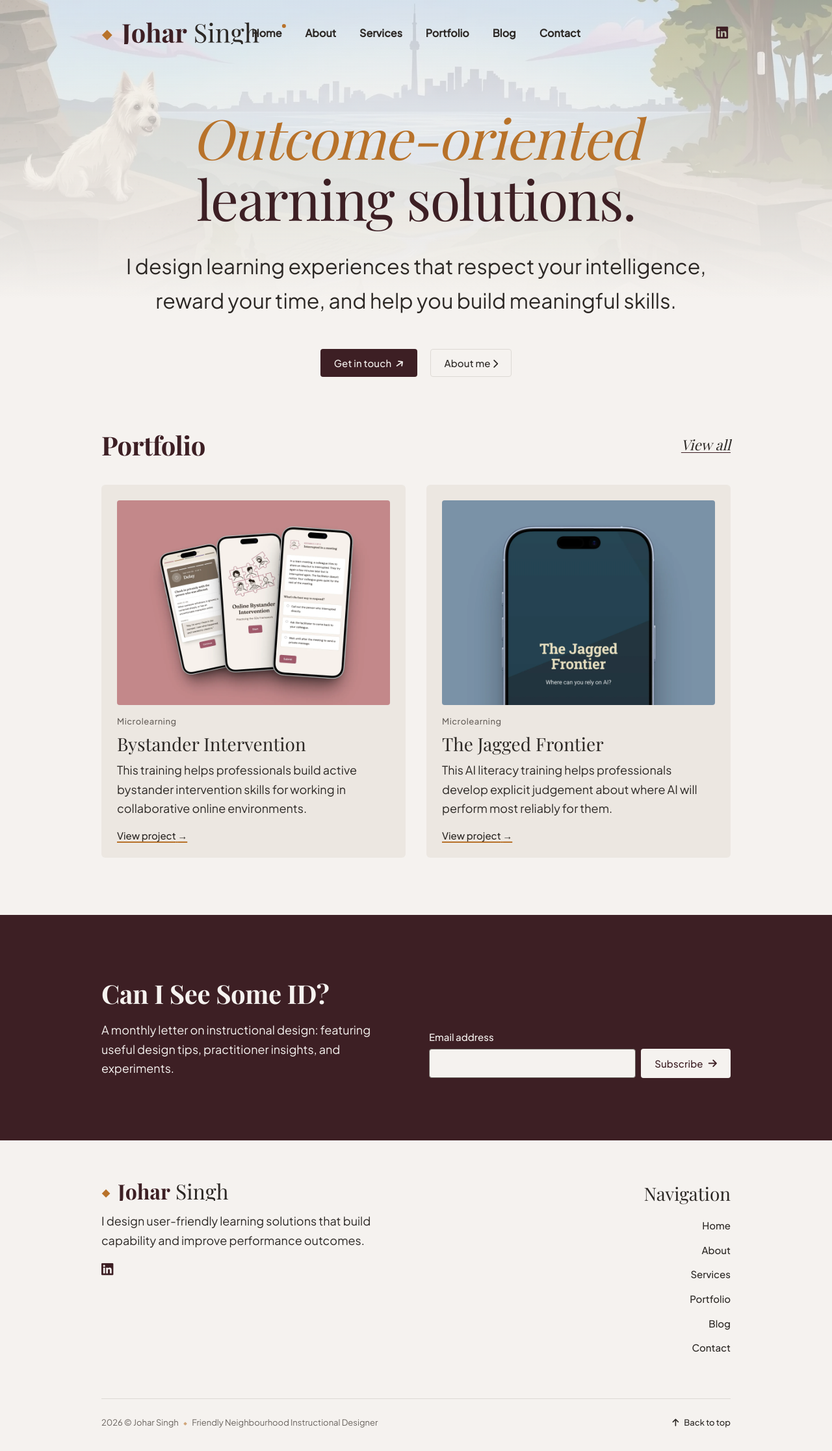
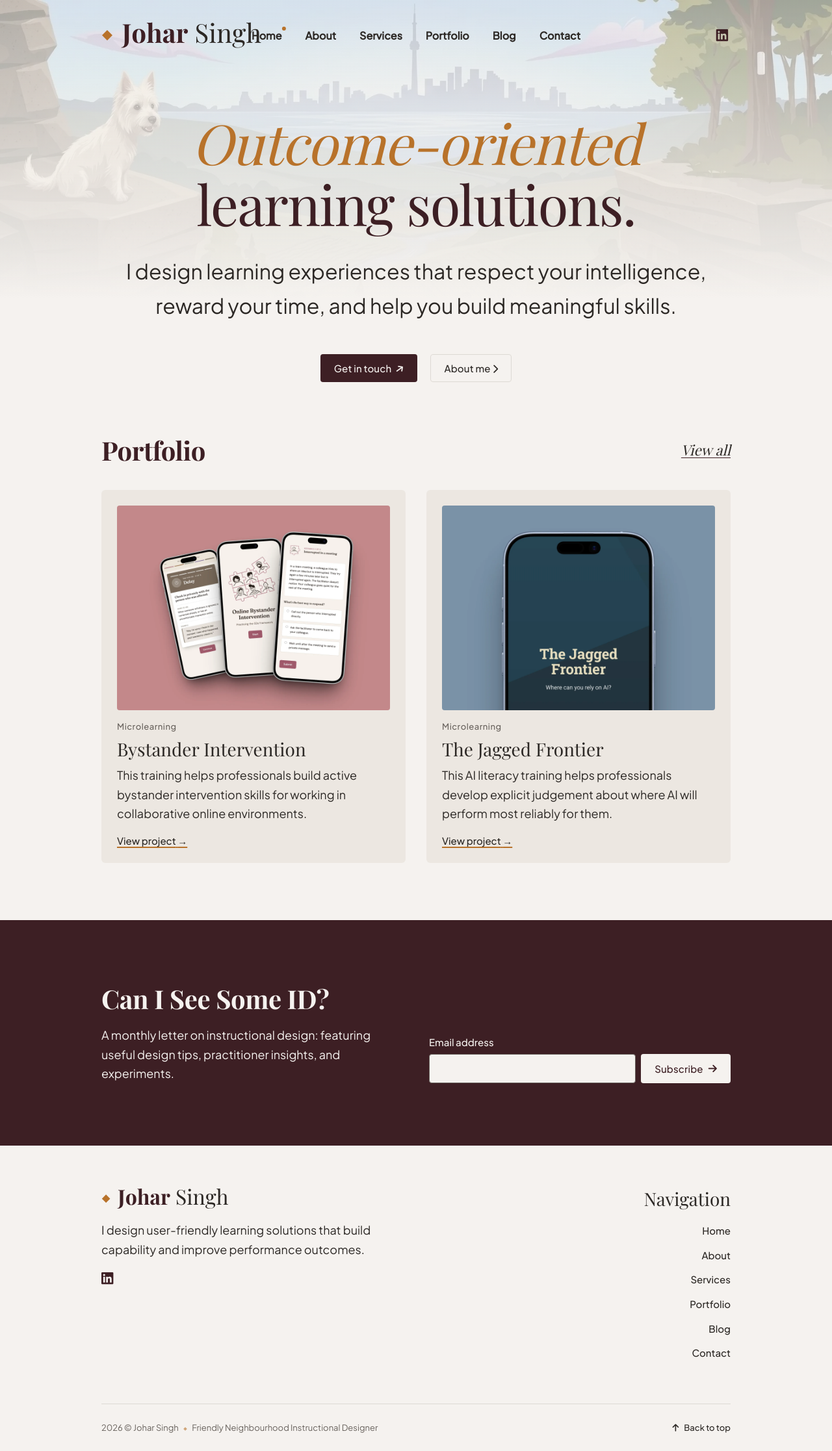
Before and after one commit to j0har/joharsingh.com, a Jekyll site: the page built from index.html, in a window 1280 px wide. Shown: the whole page at 65% size. Built offline with Jekyll 4.4.1, drawn with Linux system fonts in a browser that asks for light colours; some web fonts are replaced; the list of posts is cut into pages by our own code.

Commit message:
Show the logo's descenders
logo.svg's viewBox ended at the baseline, clipping the J and g in the
header and footer. The viewBox now holds the descenders, so the file
is 1.091 of the logo size tall: 44px for the 40px nav logo, 35px for
the 32px one. Glyph size is unchanged.

Co-Authored-By: Claude Opus 5.5 <noreply@anthropic.com>
Claude-Session: https://claude.ai/code/session_01JJ3jJeixF8RVqUA3PkEmiX

```diff
--- a/_includes/footer-widgets/widget-info.html
+++ b/_includes/footer-widgets/widget-info.html
@@ -4,7 +4,7 @@
     <div class="logo-footer">
       <a class="logo-footer__link" href="{{ site.baseurl }}/">
         {% if site.data.settings.logo %}
-        <img class="logo-footer__image" src="{{ site.baseurl }}{{ site.data.settings.logo }}" width="245" height="36" alt="{{ site.data.settings.title }}">
+        <img class="logo-footer__image" src="{{ site.baseurl }}{{ site.data.settings.logo }}" width="248" height="44" alt="{{ site.data.settings.title }}">
         {% else %}
           {{ site.data.settings.title }}
         {% endif %}
--- a/_includes/header.html
+++ b/_includes/header.html
@@ -7,7 +7,7 @@
         <div class="logo">
           <a class="logo__link" href="{{ site.baseurl }}/">
           {% if site.data.settings.logo %}
-            <img class="logo__image" src="{{ site.baseurl }}{{ site.data.settings.logo }}" width="245" height="36" alt="{{ site.data.settings.title }}">
+            <img class="logo__image" src="{{ site.baseurl }}{{ site.data.settings.logo }}" width="248" height="44" alt="{{ site.data.settings.title }}">
           {% else %}
             {{ site.data.settings.title }}
           {% endif %}
--- a/_sass/3-modules/_footer.scss
+++ b/_sass/3-modules/_footer.scss
@@ -34,11 +34,11 @@
   margin-bottom: var(--space-3);
 }
 
-// The 32px footer logo: logo.svg at 29px tall (DESIGN → Logo Mark).
+// The 32px footer logo: logo.svg at 35px tall (DESIGN → Logo Mark).
 .logo-footer__image {
   display: block;
   width: auto;
-  height: 29px;
+  height: 35px;
 }
 
 .widget-footer__desc {
--- a/_sass/3-modules/_header.scss
+++ b/_sass/3-modules/_header.scss
@@ -34,14 +34,14 @@
   transition: color .25s ease;
 }
 
-// logo.svg is outlined at 100 units per em, so its height is 0.903 of the logo size: 36px for the 40px nav logo, 29px for 32px (DESIGN → Logo Mark).
+// logo.svg is outlined at 100 units per em and its viewBox holds the descenders, so its height is 1.091 of the logo size: 44px for the 40px nav logo, 35px for 32px (DESIGN → Logo Mark).
 .logo__image {
   display: block;
   width: auto;
-  height: 36px;
+  height: 44px;
 
   @media (max-width: 600px) {
-    height: 29px;
+    height: 35px;
   }
 }
 
```
Also changed, not shown: images/logo.svg.
